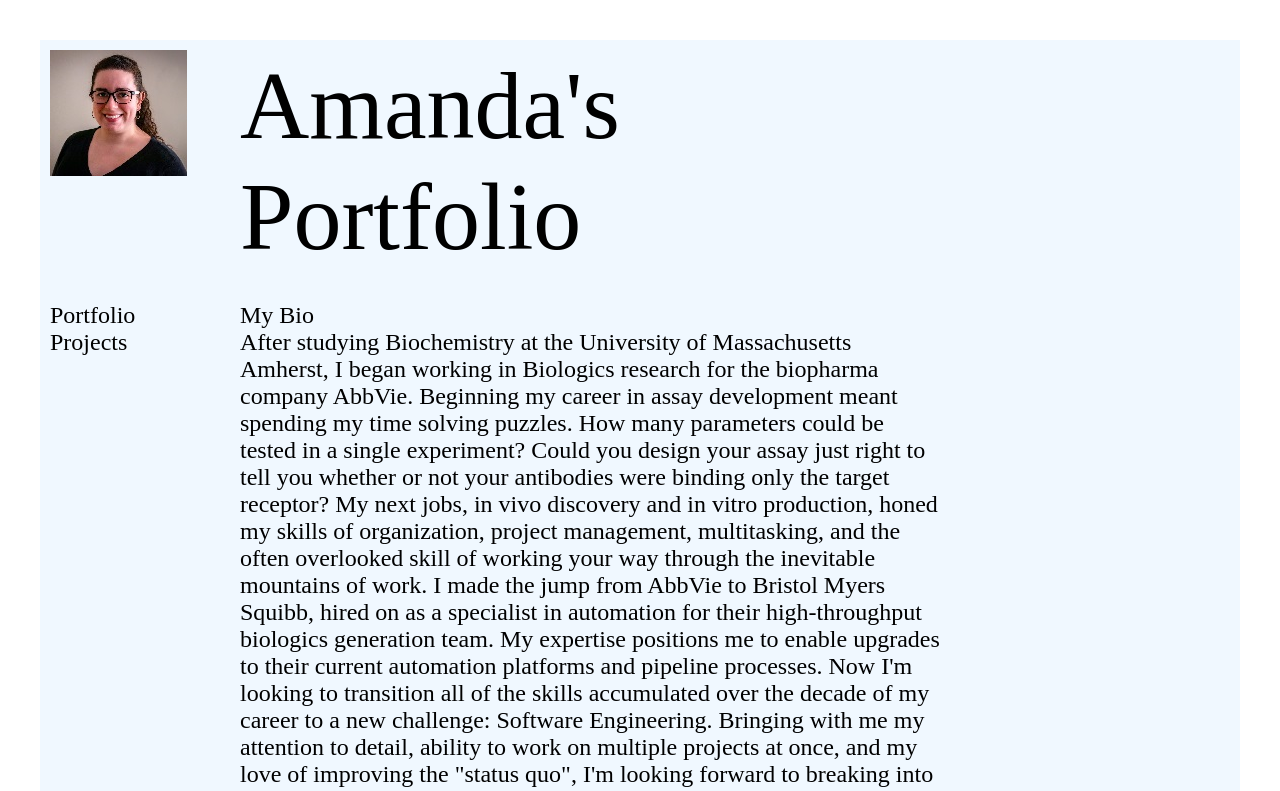
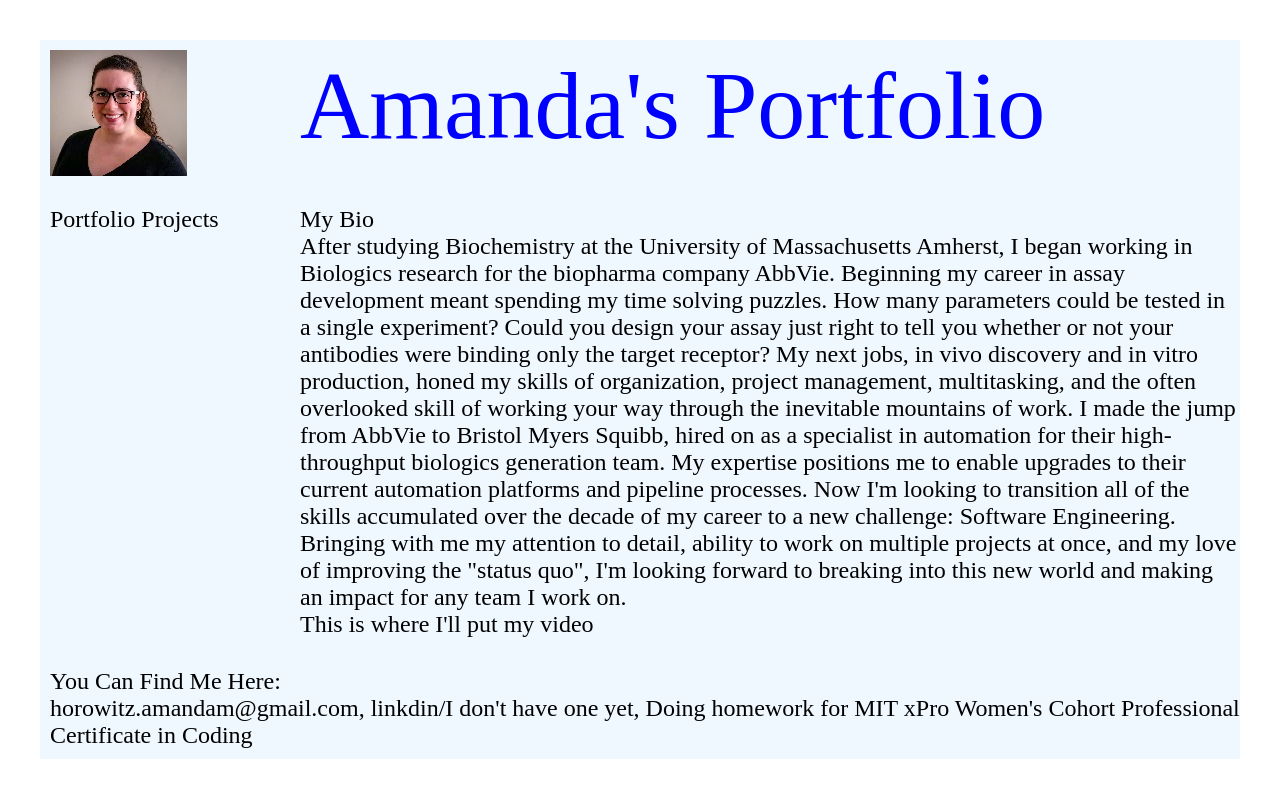
Before and after one commit to AmandaMHorowitz/AmandaMHorowitz.github.io, a plain HTML site: page index.html in a window 1280 px wide. Shown: the top 791 px of the page. Drawn offline with Linux system fonts and the light colour scheme.

Commit message:
Update styles.css

```diff
--- a/styles.css
+++ b/styles.css
@@ -28,7 +28,7 @@ body {
   background-color: aliceblue;
   color: black;
 
-  grid-template-columns: 15% 60%;
+  grid-template-columns: 20% 80%;
   grid-template-areas:
     'image header'
     'sidebar content'
@@ -48,5 +48,5 @@ body {
 	background-color: #white;
 	font-size: 600%;
 	font-family: Impact (sans-serif);
-	color: black;
+	color: blue;
 }
```
